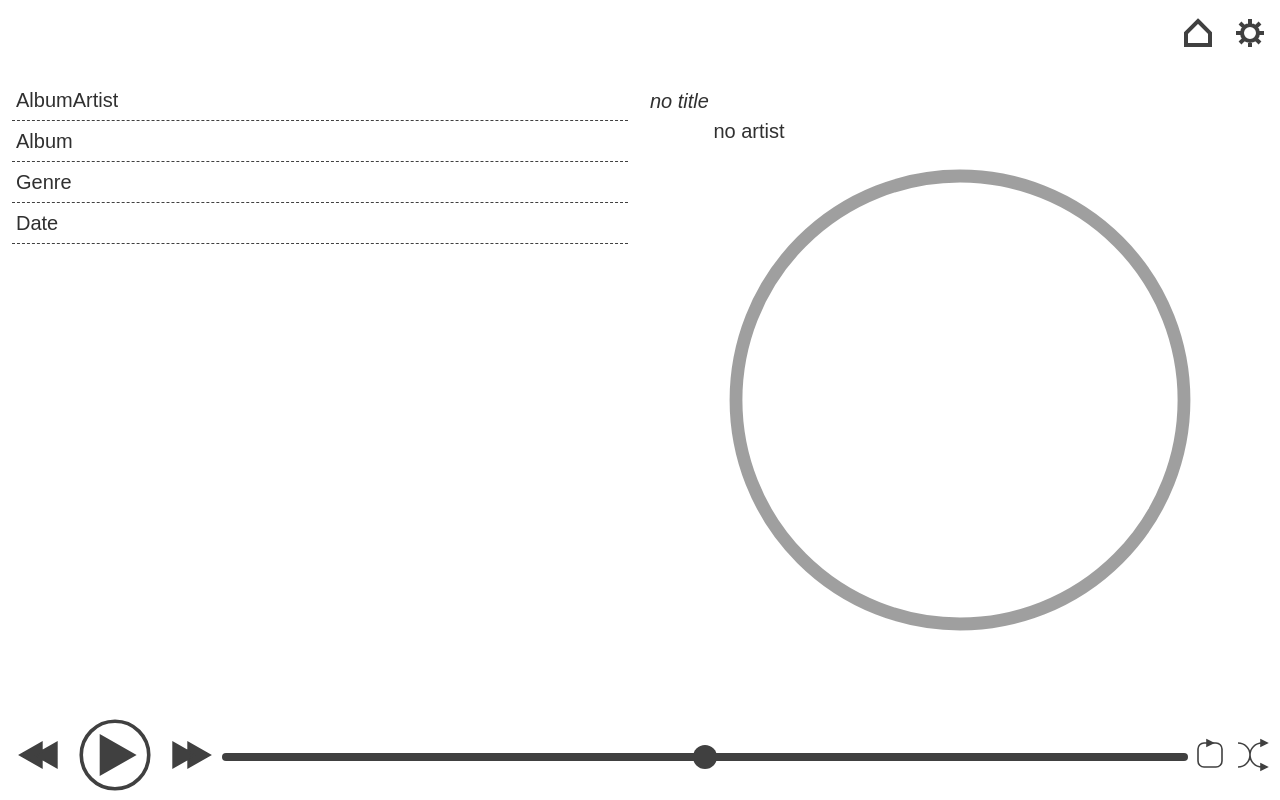
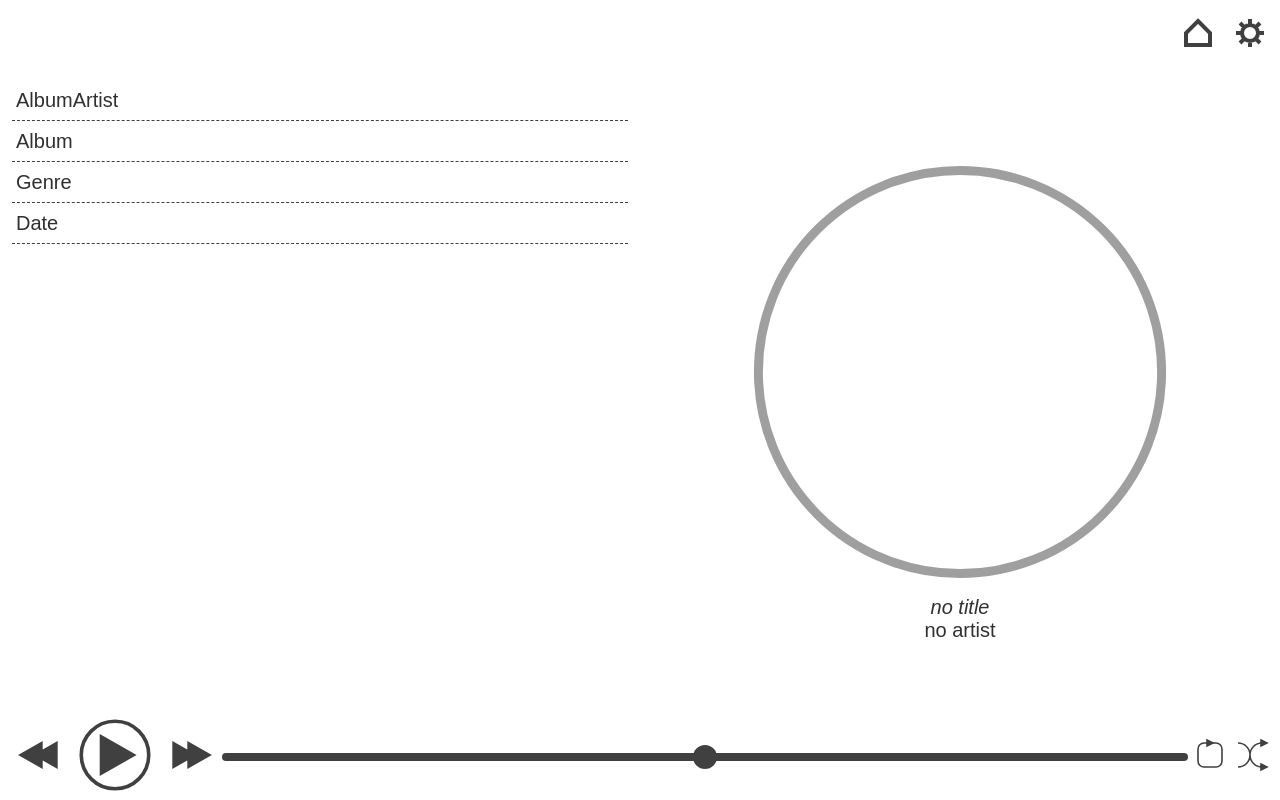
Before and after one commit to meiraka/vv, a website: page assets/app.html in a window 1280 px wide. Both pictures are taken after a click on the item 588 px from the left and 35 px from the top of the page. Drawn offline with Linux system fonts and the light colour scheme; no server answers.

Commit message:
flexbox main view

```diff
--- a/assets/app.css
+++ b/assets/app.css
@@ -62,9 +62,9 @@ header {
 .unscrollable {
   position: fixed;
   top: 0;
-  padding: 0;
   height: 100%;
   z-index: 10;
+  box-sizing: border-box;
 }
 .fit {
   position: fixed;
@@ -94,11 +94,17 @@ footer {
   width: 100%;
 }
 @media (orientation: portrait) {
-  section {
+  .scrollable {
     left: 0;
     width: 100%;
     padding: 0 0 150px;
   }
+  .unscrollable {
+    left: 0;
+    width: 100%;
+    padding: 80px 0 150px;
+  }
+
   .view-config #config,
   .view-list #list,
   .view-main #main {
@@ -120,8 +126,11 @@ footer {
   }
 }
 @media (orientation: landscape) {
-  section {
+  .scrollable {
     padding: 0 0 90px;
+  }
+  .unscrollable {
+    padding: 80px 0 90px;
   }
   .view-config #config,
   .view-list #list,
@@ -252,6 +261,7 @@ footer {
   width: auto;
   height: 70px;
   max-height: 100%;
+  border-radius: 2px;
 }
 .album .album {
   font-size: 22px;
@@ -262,28 +272,26 @@ footer {
 .album .albumartist {
   font-size: 14px;
 }
-
 #main span {
   overflow: hidden;
   text-overflow: ellipsis;
   white-space: nowrap;
 }
-
-#main-cover-frame {
-  position: absolute;
-  left: 0;
-  top: 0;
+#main-box {
   width: 100%;
   height: 100%;
   display: flex;
+  flex-flow: column nowrap;
   align-items: center;
   justify-content: center;
+
 }
 #main-cover {
-	background-position: center center;
-	background-repeat: no-repeat;
-  background-size: cover;
-  border-radius: 100%;
+  position: relative;
+  width: 70%;
+  height: 70%;
+  order: -1;
+  flex: 0 0 auto;
 }
 @media (orientation: portrait) {
   #main-cover {
@@ -297,34 +305,33 @@ footer {
     height: 35vw;
   }
 }
-#main-elapsed-circle-frame,
+#main-cover-img {
+  position: absolute;
+  left: 5%;
+  top: 5%;
+  width: 90%;
+  height: 90%;
+  background-position: center center;
+  background-repeat: no-repeat;
+  background-size: cover;
+  border-radius: 100%;
+}
 #main-elapsed-circle {
   position: absolute;
   left: 0;
   top: 0;
   width: 100%;
   height: 100%;
-}
-#main-elapsed-circle {
   stroke-width: 4;
 }
 #main-elapsed-circle .inactive {
   stroke-opacity: 0.5;
 }
 
-#main-title,
-#main-artist {
-  position: relative;
-  left: 10px;
-  width: 100%;
-}
-
 #main-title {
-  top: 90px;
   font-size: 20px;
 }
 #main-artist {
-  top: 120px;
   font-size: 20px;
 }
 
--- a/assets/app.html
+++ b/assets/app.html
@@ -13,16 +13,16 @@
 <header class="background-overlay">
   <ol id="menu-list">
     <li id=menu-back class=header-item>
-      <svg class=header-icon width="200" height="200" viewBox="0 0 200 200">
+      <svg class=header-icon width="40" height="40" viewBox="0 0 200 200">
         <path class="stroke" d="M 40,100 100,40 160,40 160,160 100,160 z"/>
       </svg>
       <div id=menu-back-content></div>
     <li id=menu-main class=header-item>
-      <svg class=header-icon width="200" height="200" viewBox="0 0 200 200">
+      <svg class=header-icon width="40" height="40" viewBox="0 0 200 200">
         <path class="stroke" d="M 100,40 160,100 160,160 40,160 40,100 z"/>
       </svg>
     <li id=menu-settings class=header-item>
-      <svg class=header-icon width="200" height="200" viewBox="0 0 200 200">
+      <svg class=header-icon width="40" height="40" viewBox="0 0 200 200">
         <path class="stroke"
          d="M 100,30 100,60 z
          M 100,170 100,140 z
@@ -50,16 +50,16 @@
   <ol class=note></ol>
 </section>
 <section id="main" class="unscrollable">
-  <cite id=main-title>no title</cite>
-  <span id=main-artist>no artist</span>
-  <div id=main-cover-frame>
-    <div id=main-cover></div>
-  </div>
-  <div id=main-elapsed-circle-frame>
-    <svg id=main-elapsed-circle width="200" height="200" viewBox="0 0 200 200">
-      <path id="main-elapsed-circle-active" class="stroke" d=""></path>
-      <path class="inactive stroke" d="M 100,30 L 100,30 A 70,70 0 0,1 100,170 L 100,170 A 70,70 0 0,1 100,30"></path>
-    </svg>
+  <div id="main-box">
+    <cite id=main-title>no title</cite>
+    <span id=main-artist>no artist</span>
+    <div id=main-cover>
+      <div id=main-cover-img></div>
+      <svg id=main-elapsed-circle width="200" height="200" viewBox="0 0 200 200">
+          <path id="main-elapsed-circle-active" class="stroke" d=""></path>
+          <path class="inactive stroke" d="M 100,10 L 100,10 A 90,90 0 0,1 100,190 L 100,190 A 90,90 0 0,1 100,10"></path>
+      </svg>
+    </div>
   </div>
 </section>
 <section id="config" class="scrollable">
--- a/assets/app.js
+++ b/assets/app.js
@@ -68,7 +68,7 @@ vv.song = (function(){
             }
             inner = "<span class=track>"+vv.song.get(song, "TrackNumber")+"</span>";
             if (now_playing) {
-                inner += '<svg width="100" height="100" viewBox="0 0 100 100"><path class="fill" d="M 25,20 80,50 25,80 z"/></svg>';
+                inner += '<svg width="22" height="22" viewBox="0 0 100 100"><path class="fill" d="M 25,20 80,50 25,80 z"/></svg>';
             }
             inner += "<span class=title>"+vv.song.get(song, "Title")+"</span>";
             if (vv.song.get(song, "Artist") != vv.song.get(song, "AlbumArtist")) {
@@ -626,7 +626,7 @@ vv.view.main = (function(){
     var update = function() {
         document.getElementById("main-title").textContent = vv.storage.current["Title"];
         document.getElementById("main-artist").textContent = vv.storage.current["Artist"];
-        document.getElementById("main-cover").style.backgroundImage = 'url("/music_directory/'+vv.storage.current["cover"]+'")';
+        document.getElementById("main-cover-img").style.backgroundImage = 'url("/music_directory/'+vv.storage.current["cover"]+'")';
     };
     var update_elapsed = function() {
         if (hidden()) {
@@ -644,12 +644,12 @@ vv.view.main = (function(){
         if (isNaN(d)) {
             return;
         }
-        var x = 100 + 70 * Math.cos(d);
-        var y = 100 + 70 * Math.sin(d);
+        var x = 100 + 90 * Math.cos(d);
+        var y = 100 + 90 * Math.sin(d);
         if (x <= 100) {
-            c.setAttribute("d", "M 100,30 L 100,30 A 70,70 0 0,1 100,170 L 100,170 A 70,70 0 0,1 " + x + "," + y);
+            c.setAttribute("d", "M 100,10 L 100,10 A 90,90 0 0,1 100,190 L 100,190 A 90,90 0 0,1 " + x + "," + y);
         } else {
-            c.setAttribute("d", "M 100,30 L 100,30 A 70,70 0 0,1 " + x + "," + y);
+            c.setAttribute("d", "M 100,10 L 100,10 A 90,90 0 0,1 " + x + "," + y);
         }
     }
     var init = function() {
```
